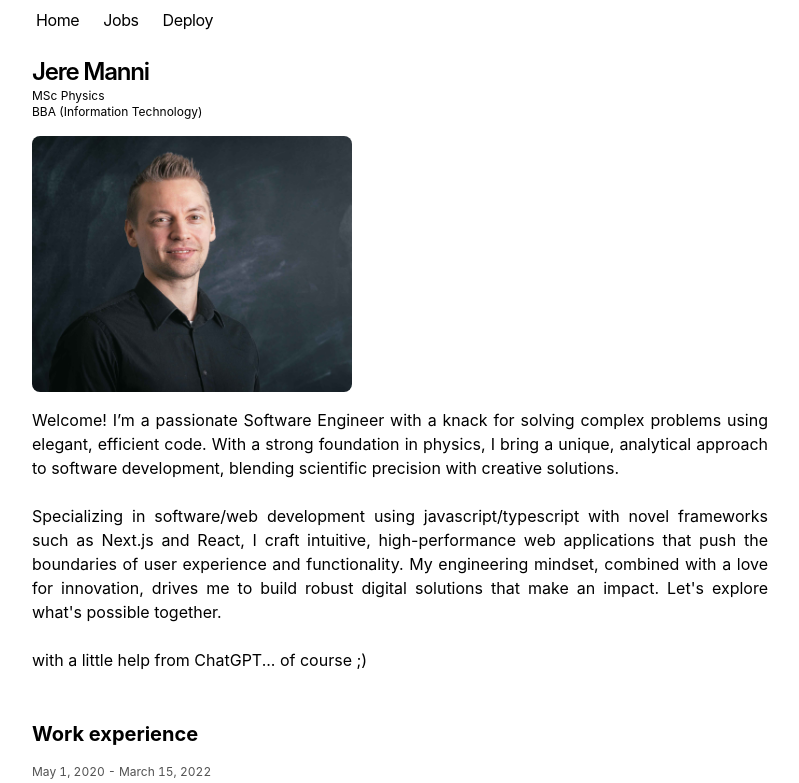
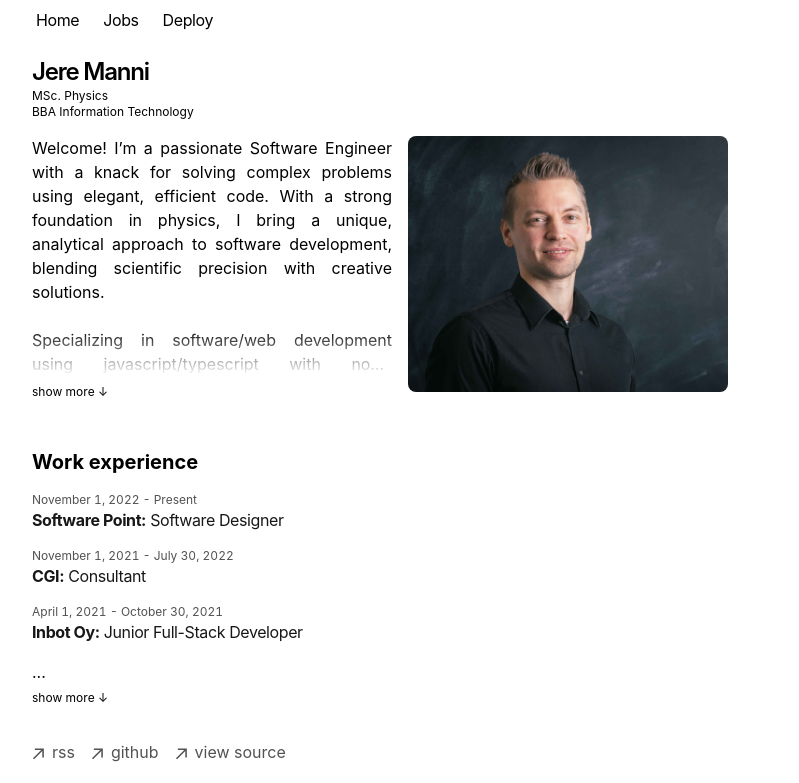
Before and after one commit to Jefishub/portfolio-nextjs, a Next.js app: page / in a window 1280 px wide. Shown: the top 783 px of the page, without its empty margins (240-1039 px from the left). Built offline with nearby package versions, Linux system fonts and the light colour scheme.

Commit message:
added real jobs

```diff
--- a/app/@modal/(.)jobs/[slug]/page.tsx
+++ b/app/@modal/(.)jobs/[slug]/page.tsx
@@ -1,5 +1,6 @@
 'use client'
-import { jobs } from "app/jobs/mock";
+
+import { jobs } from "app/jobs/jobList";
 import Modal from "./modal";
 import { JobFull } from "app/components/jobs/Job";
 
@@ -11,7 +12,8 @@ export default function JobModal({
     const job = jobs.find((job) => job.slug === slug)
     if (!job) return null
     return <Modal>
-        <JobFull job={job} />
+        <div>
+            <JobFull job={job} />
+        </div>
     </Modal>
-
 }
--- a/app/components/ReadMoreWrapper.tsx
+++ b/app/components/ReadMoreWrapper.tsx
@@ -4,11 +4,11 @@ import { useState } from "react"
 export const ReadMoreWrapper = ({ children }: { children: React.ReactNode }) => {
     const [show, setShow] = useState(false)
     return (
-        <div onClick={() => setShow(!show)} className="flex flex-col gap-2 cursor-pointer md:cursor-default text-justify">
-            <div className={` ${show ? '' : 'line-clamp-12 fadeout'}`}>
+        <div onClick={() => setShow(!show)} className="flex flex-col gap-2 cursor-pointer text-justify order-2">
+            <div className={` ${show ? '' : 'line-clamp-10 fadeout'}`}>
                 {children}
             </div>
-            <p className="text-xs md:hidden">{show ? "show less ↑" : "show more ↓"}</p>
+            <p className="text-xs">{show ? "show less ↑" : "show more ↓"}</p>
         </div>
     )
 }
--- a/app/components/jobs/Job.tsx
+++ b/app/components/jobs/Job.tsx
@@ -14,6 +14,7 @@ export const JobFull = ({ job }: { job: JobType }) => {
         <DateBox start={job.startdt} end={job.enddt} />
         <EmployerAndTitleBox employer={job.employer} title={job.title} />
         <DescriptionBox desc={job.description} />
+        <KeywordsBox keywords={job.keywords} />
     </JobContainer>
 }
 
@@ -23,9 +24,9 @@ const JobContainer = ({ children }) => {
     </div>
 }
 
-const DateBox = ({ start, end }: { start: Date, end: Date }) => {
+const DateBox = ({ start, end }: { start: Date, end: Date | null }) => {
     return <p className="text-neutral-600 dark:text-neutral-400 text-xs tabular-nums">
-        {formatDate(start)} - {formatDate(end)}
+        {formatDate(start)} - {end ? formatDate(end) : "Present"}
     </p>
 }
 
@@ -40,3 +41,16 @@ const DescriptionBox = ({ desc }: { desc: string }) => {
         {desc}
     </div>
 }
+
+const KeywordsBox = ({ keywords }: { keywords: string[] | undefined }) => {
+    return keywords ? <div className="flex flex-row flex-wrap gap-2 justify-center mt-4 w-full">
+        {keywords.map((word) => <KeywordBadge keyword={word} />)}
+    </div> : null
+}
+
+const KeywordBadge = ({ keyword }: { keyword: string }) => {
+    return <div className="bg-blue-100 text-blue-800 text-xs
+    font-medium me-2 px-2.5 py-0.5 rounded dark:bg-blue-900 dark:text-blue-300">
+        {keyword}
+    </div>
+}
--- a/app/components/jobs/JobsWrapper.tsx
+++ b/app/components/jobs/JobsWrapper.tsx
@@ -1,5 +1,5 @@
 'use client'
-import { jobs } from "app/jobs/mock"
+import { jobs } from "app/jobs/jobList"
 import { Jobs } from "./jobs"
 import { useState } from "react"
 import { Job } from "app/type/types"
--- a/app/global.css
+++ b/app/global.css
@@ -173,10 +173,9 @@ table {
   /* Set track color */
 }
 
-@media (max-width: 768px) {
+/*@media (max-width: 768px) {*/
   .fadeout {
     /* Mask gradient to fade out the content */
     -webkit-mask-image: linear-gradient(to bottom, rgba(0, 0, 0, 1) 80%, rgba(0, 0, 0, 0));
     mask-image: linear-gradient(to bottom, rgba(0, 0, 0, 1) 80%, rgba(0, 0, 0, 0));
   }
-}
--- /dev/null
+++ b/app/jobs/jobList.ts
@@ -0,0 +1,48 @@
+import { Job } from "app/type/types";
+
+export const jobs: Job[] = [
+  {
+    startdt: new Date('2022-11-01'),
+    enddt: null,
+    employer: "Software Point",
+    title: "Software Designer",
+    slug: "software-point-software-designer",
+    description: `Coding and configurating a Laboratory Information Management System (LIMS) - LabVantage
+    for our clients based on their requests. Designing new features and fixing existing bugs.`,
+    keywords: ['Java', 'Javascript', 'SQL', 'LIMS']
+  },
+  {
+    startdt: new Date('2021-11-01'),
+    enddt: new Date('2022-7-30'),
+    employer: "CGI",
+    title: "Consultant",
+    slug: "cgi-consultant",
+    description: `Mobile application development with Flutter/Dart
+    Mobile application testing
+    Accessibility implementation`,
+    keywords: ['Flutter', 'Java', 'Javascript', 'SQL']
+  },
+  {
+    startdt: new Date('2021-04-01'),
+    enddt: new Date('2021-10-30'),
+    employer: "Inbot Oy",
+    title: "Junior Full-Stack Developer",
+    slug: "inbot-junior-full-stack-developer",
+    description: `Developing a web application for our client where bots collected
+    LinkedIn data and the platform refined it with AI to generate algorithmic insights
+    on influence flows and to discover relevant connection chains. My tasks included
+    working in the frontend building the pages and functional components based on given
+    designs, API calls, and visualization for data. In the backend building API endpoints,
+    algorithms for collecting and processing data, database queries and combining these together.`,
+    keywords: ['Typescript', 'Javascript', 'Python', 'SQL', 'Elasticsearch']
+  },
+  {
+    startdt: new Date('2021-01-01'),
+    enddt: new Date('2021-03-30'),
+    employer: "Inbot Oy",
+    title: "Full-Stack Developer Intern",
+    slug: "inbot-full-stack-developer-intern",
+    description: `Working and learning web development tools as intern`,
+    keywords: ['Typescript', 'Javascript', 'Python', 'SQL', 'Elasticsearch']
+  }
+];
--- a/app/jobs/page.tsx
+++ b/app/jobs/page.tsx
@@ -1,5 +1,5 @@
 import { Jobs } from "app/components/jobs/jobs"
-import { jobs } from "./mock"
+import { jobs } from "./jobList"
 
 export default function Page() {
     return <div>
--- a/app/page.tsx
+++ b/app/page.tsx
@@ -10,11 +10,13 @@ export default function Page() {
         <h1 className="text-2xl font-semibold tracking-tighter">
           Jere Manni
         </h1>
-        <div className='text-xs'>MSc Physics</div>
-        <div className='text-xs'>BBA (Information Technology)</div>
+        <div className='text-xs'>MSc. Physics</div>
+        <div className='text-xs'>BBA Information Technology</div>
       </div>
-      <Image src={myImage} alt={'My image'} className='rounded-lg w-full max-w-80' />
-      <MainText />
+      <div className='grid grid-cols-1 sm:grid-cols-2 gap-4'>
+        <Image src={myImage} alt={'My image'} className='rounded-lg w-full max-w-80 order-1 sm:order-3' />
+        <MainText />
+      </div>
       <div className='mt-8'>
         <JobsWrapper />
       </div>
--- a/app/type/types.ts
+++ b/app/type/types.ts
@@ -1,9 +1,10 @@
 
 export type Job = {
     startdt: Date,
-    enddt: Date,
+    enddt: Date | null,
     employer: string,
     title: string,
     slug: string,
-    description: string
+    description: string,
+    keywords?: string[]
   }
```
